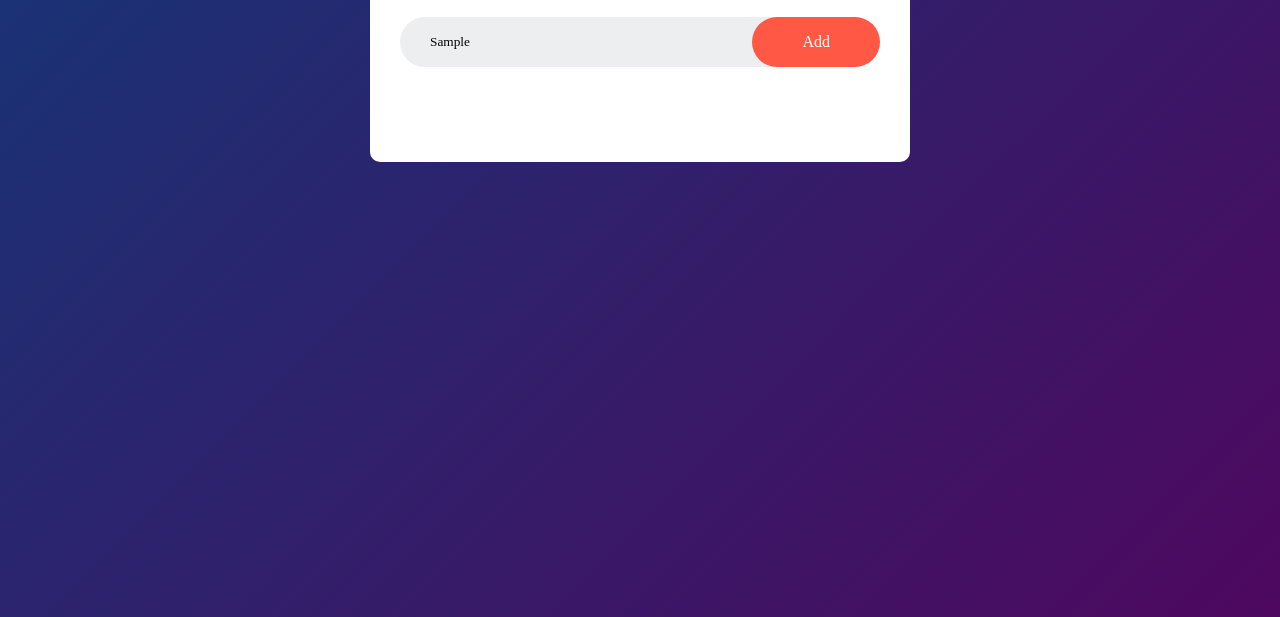
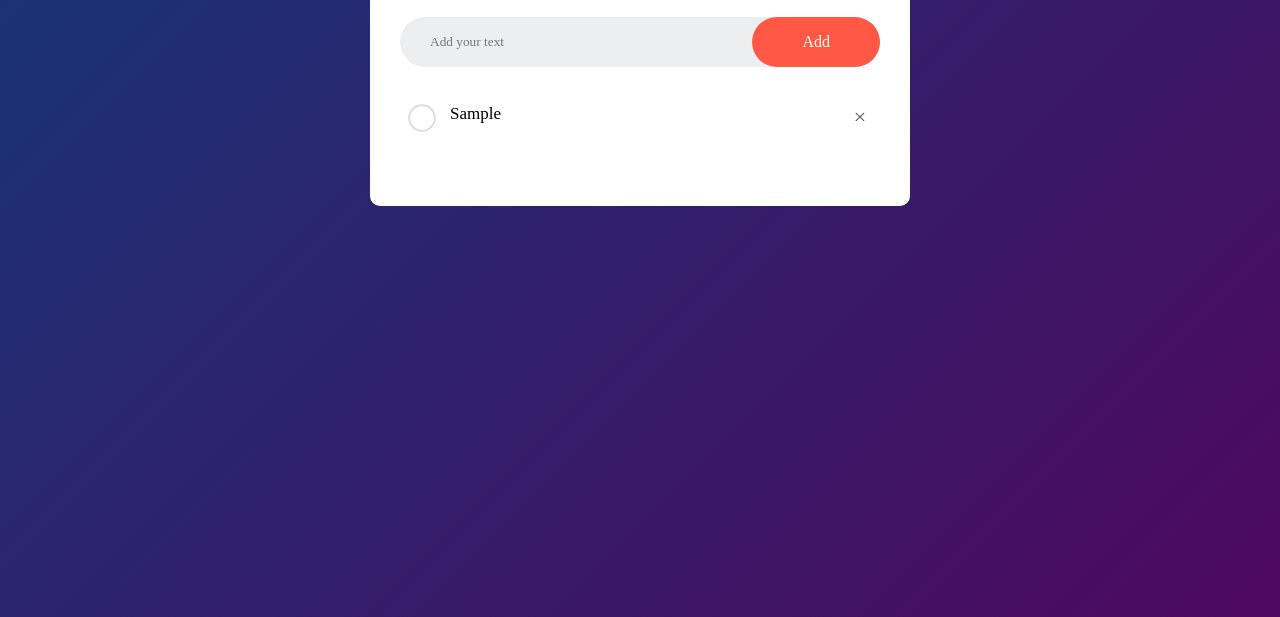
Before and after one commit to Osaid-Khan/Todo-List, a plain HTML site: page index.html in a window 1280 px wide. Both pictures are taken after typing "Sample" into the empty fields and a click on the button "Add". Shown: the part 183-800 px from the top of the page. Drawn offline with Linux system fonts and the light colour scheme.

Commit message:
Complete 'Add task' feature

```diff
--- a/app.js
+++ b/app.js
@@ -0,0 +1,22 @@
+let textBox = document.querySelector("#input-box");
+let btn = document.querySelector("button");
+let ul = document.querySelector("#list-container");
+let crossIcon = document.querySelector("span");
+
+
+btn.addEventListener('click', () => {
+    if (textBox.value == '') {
+        alert('You must write something!');
+    }
+    else {
+        let li = document.createElement("li");
+        li.innerText = textBox.value;
+        let span = document.createElement('span');
+        span.innerText = '\u00d7';
+        li.appendChild(span);
+        ul.appendChild(li);
+    }
+    textBox.value = '';
+
+
+});
--- a/style.css
+++ b/style.css
@@ -73,7 +73,7 @@ ul li {
     position: relative;
 }
 
-ul li::before{
+ul li::before {
     content: '';
     position: absolute;
     height: 28px;
@@ -92,6 +92,24 @@ ul li.checked {
     text-decoration: line-through;
 }
 
-ul li.checked::before{
+ul li.checked::before {
     background-image: url(Images/checked.png);
 }
+
+ul li span {
+    position: absolute;
+    right: 0;
+    top: 5px;
+    width: 40px;
+    height: 40px;
+    font-size: 22px;
+    color: #555;
+    line-height: 40px;
+    text-align: center;
+    border-radius: 50%;
+}
+
+ul li span:hover {
+    background: #edeef0;
+
+}
```
